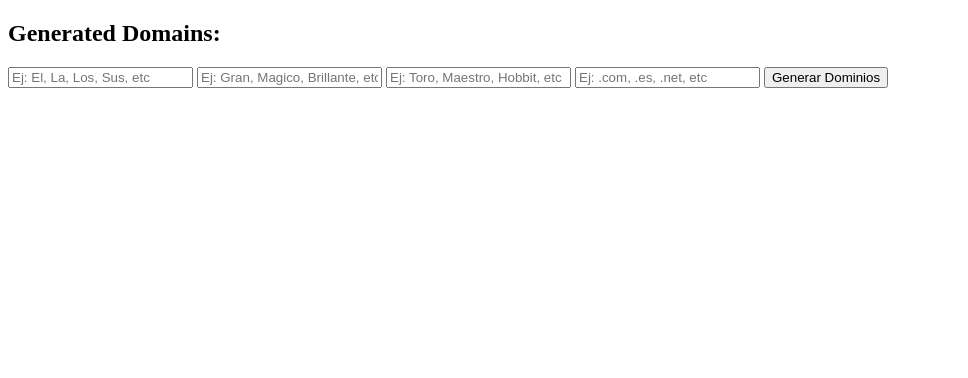
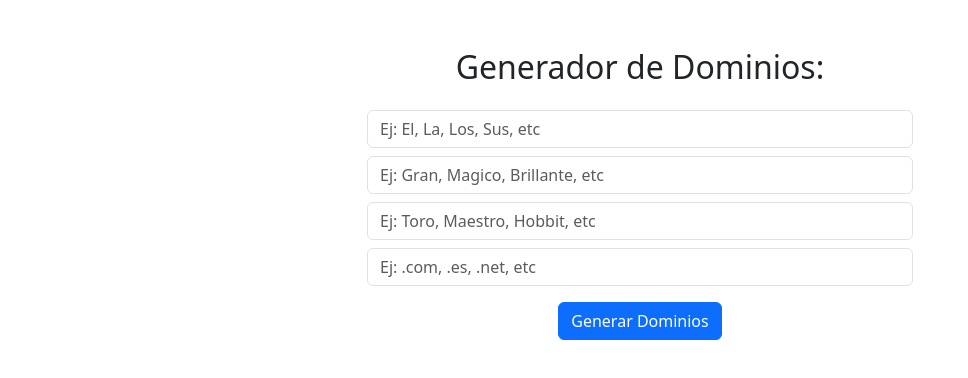
Before and after one commit to KevinGaBo/Generador-de-dominios, a plain HTML site: page index.html in a window 1280 px wide. Shown: the whole page, without its empty margins (0-968 px from the left). Drawn offline with nearby package versions, Linux system fonts and the light colour scheme.

Commit message:
Actualización de archivo index.html

```diff
--- a/index.html
+++ b/index.html
@@ -1,21 +1,27 @@
 <!DOCTYPE html>
 <html lang="es">
+
 <head>
     <meta charset="UTF-8">
     <meta name="viewport" content="width=device-width, initial-scale=1.0">
     <title>Generador de Dominios</title>
+    <link rel="stylesheet" href="styles.css">
+    <link href="https://cdn.jsdelivr.net/npm/bootstrap@5.3.0-alpha1/dist/css/bootstrap.min.css" rel="stylesheet">
 </head>
+
 <body>
-        <div class="container-fluid text-center">
-            <h2>Generated Domains:</h2>
-            <div>
-                <input type="text" id="inputPronoun" placeholder="Ej: El, La, Los, Sus, etc">
-                <input type="text" id="inputAdj" placeholder="Ej: Gran, Magico, Brillante, etc">
-                <input type="text" id="inputNoun" placeholder="Ej: Toro, Maestro, Hobbit, etc">
-                <input type="text" id="inputTLD" placeholder="Ej: .com, .es, .net, etc">
-                <button id="generateBtn">Generar Dominios</button>
+    <div class="container text-center mt-5">
+        <h2>Generador de Dominios:</h2>
+        <div class="row justify-content-center mt-4">
+            <div class="col-md-6">
+                <input type="text" id="inputPronoun" class="form-control mb-2" placeholder="Ej: El, La, Los, Sus, etc">
+                <input type="text" id="inputAdj" class="form-control mb-2" placeholder="Ej: Gran, Magico, Brillante, etc">
+                <input type="text" id="inputNoun" class="form-control mb-2" placeholder="Ej: Toro, Maestro, Hobbit, etc">
+                <input type="text" id="inputTLD" class="form-control mb-2" placeholder="Ej: .com, .es, .net, etc">
+                <button id="generateBtn" class="btn btn-primary mt-2">Generar Dominios</button>
             </div>
-            <div class="row">
+        </div>
+        <div class="row mt-5">
             <div class="col-md-4">
                 <ul id="domainList1"></ul>
             </div>
@@ -29,4 +35,5 @@
     </div>
     <script src="app.js"></script>
 </body>
+
 </html>
```
Lines whose indentation alone changed are shown as unchanged.
